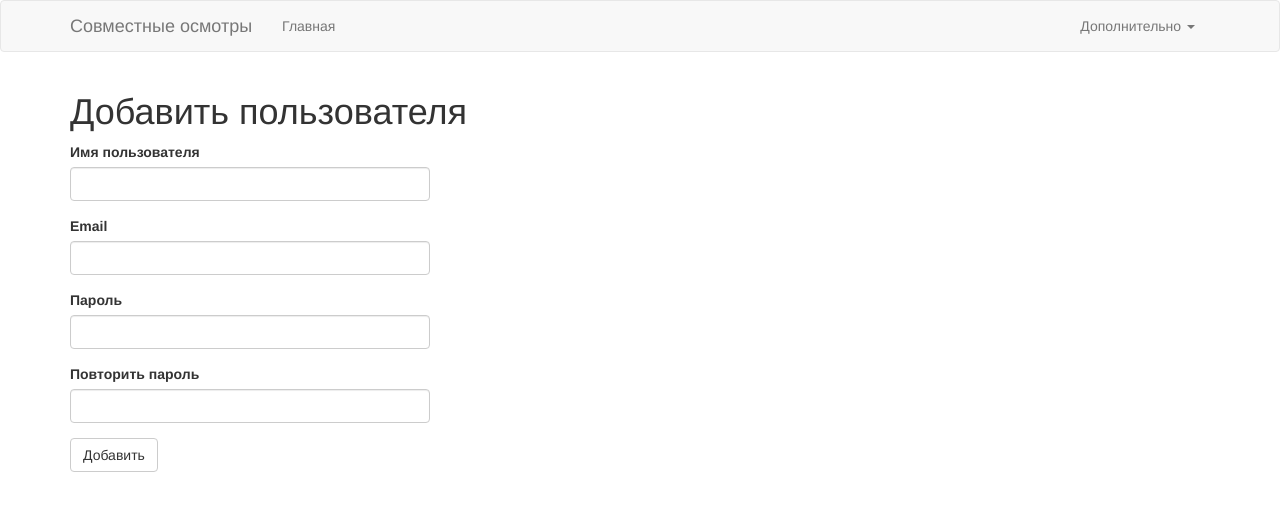
After one commit to Tur-4000/sick-list, a Flask app: page /register in a window 1280 px wide. The commit adds this page. Shown: the top 511 px of the page. Run offline with Flask 2, Linux system fonts and the light colour scheme; the visitor is signed in with stand-in values (Sample User, id 1); data comes from the database, SQL or seed files in the repository; some libraries are stand-ins or nearby versions.

Commit message:
Добавлен базовый функционал управления пользователями

```diff
--- a/app/forms.py
+++ b/app/forms.py
@@ -1,9 +1,28 @@
 from flask_wtf import FlaskForm
 from wtforms import StringField, PasswordField, BooleanField, SubmitField
-from wtforms.validators import DataRequired
+from wtforms.validators import DataRequired, ValidationError, Email, EqualTo
+from app.models import Doctors
 
 class LoginForm(FlaskForm):
     username = StringField('Имя пользователя', validators=[DataRequired()])
     password = PasswordField('Пароль', validators=[DataRequired()])
     remember_me = BooleanField('Запомнить')
     submit = SubmitField('Войти')
+
+
+class RegistrationForm(FlaskForm):
+    username = StringField('Имя пользователя', validators=[DataRequired()])
+    email = StringField('Email', validators=[DataRequired(), Email()])
+    password = PasswordField('Пароль', validators=[DataRequired()])
+    password2 = PasswordField('Повторить пароль', validators=[DataRequired(), EqualTo('password')])
+    submit = SubmitField('Добавить')
+
+    def validate_username(self, username):
+        user = Doctors.query.filter_by(username=username.data).first()
+        if user is not None:
+            raise ValidationError('Пожалуйста, используйте другое имя пользователя')
+
+    def validate_email(self, email):
+        user = Doctors.query.filter_by(email=email.data).first()
+        if user is not None:
+            raise ValidationError('Пожалуйста, используйте другой email')
--- a/app/models.py
+++ b/app/models.py
@@ -19,6 +19,7 @@ class Doctors(UserMixin, db.Model):
     first_name = db.Column(db.String(64))
     middle_name = db.Column(db.String(64))
     job_title = db.Column(db.String(254))
+    last_visit = db.Column(db.DateTime, default=datetime.utcnow)
     sick_lists = db.relationship('Lists', backref='doctor', lazy='dynamic')
 
     def __repr__(self):
--- a/app/routes.py
+++ b/app/routes.py
@@ -1,6 +1,6 @@
 from flask import render_template, flash, redirect, url_for, request
-from app import app
-from app.forms import LoginForm
+from app import app, db
+from app.forms import LoginForm, RegistrationForm
 from flask_login import current_user, login_user, logout_user, login_required
 from app.models import Doctors
 from werkzeug.urls import url_parse
@@ -34,3 +34,24 @@ def login():
 def logout():
     logout_user()
     return redirect(url_for('index'))
+
+
+@app.route('/register', methods=['GET', 'POST'])
+@login_required
+def register():
+    form = RegistrationForm()
+    if form.validate_on_submit():
+        user = Doctors(username=form.username.data, email=form.email.data)
+        user.set_password(form.password.data)
+        db.session.add(user)
+        db.session.commit()
+        flash('Пользователь {} добавлен'.format(form.username.data))
+        return redirect(url_for('register'))
+    return render_template('register.html', title='Регистрация', form=form)
+
+
+@app.route('/user/<username>')
+@login_required
+def user(username):
+    user = Doctors.query.filter_by(username=username).first_or_404()
+    return render_template('user.html', user=user)
--- a/app/templates/layout.html
+++ b/app/templates/layout.html
@@ -21,11 +21,22 @@
                     <li><a href="{{ url_for('index') }}">Главная</a></li>
                 </ul>
                 <ul class="nav navbar-nav navbar-right">
-                    {% if current_user.is_anonymous %}
-                    <li><a href="{{ url_for('login') }}">Войти</a></li>
-                    {% else %}
-                    <li><a href="{{ url_for('logout') }}">Выйти</a></li>
-                    {% endif %}
+                    <li class="dropdown">
+                    <a href="#" class="dropdown-toggle" data-toggle="dropdown" role="button" aria-haspopup="true" aria-expanded="false">Дополнительно <span class="caret"></span></a>
+                        <ul class="dropdown-menu">
+                            {% if current_user.is_anonymous %}
+                            <li><a href="{{ url_for('login') }}">Войти</a></li>
+                            {% elif current_user.username == 'Tur' %}
+                            <li><a href="{{ url_for('register') }}">Добавить пользователя</a></li>
+                            <li role="separator" class="divider"></li>
+                            <li><a href="{{ url_for('user', username=current_user.username) }}">Профиль</a></li>
+                            <li><a href="{{ url_for('logout') }}">Выйти</a></li>
+                            {% else %}
+                            <li><a href="{{ url_for('user', username=current_user.username) }}">Профиль</a></li>
+                            <li><a href="{{ url_for('logout') }}">Выйти</a></li>
+                            {% endif %}
+                        </ul>
+                    </li>
                 </ul>
             </div>
         </div>
--- /dev/null
+++ b/app/templates/register.html
@@ -0,0 +1,11 @@
+{% extends "layout.html" %}
+{% import 'bootstrap/wtf.html' as wtf %}
+
+{% block app_content %}
+    <h1>Добавить пользователя</h1>
+    <div class="row">
+        <div class="col-md-4">
+            {{ wtf.quick_form(form) }}
+        </div>
+    </div>
+{% endblock %}
```
Also changed, not shown: app/templates/user.html (added, +12 -0 lines), migrations/versions/d51fc64c735a_new_field_in_doctors_model.py (added, +28 -0 lines).
